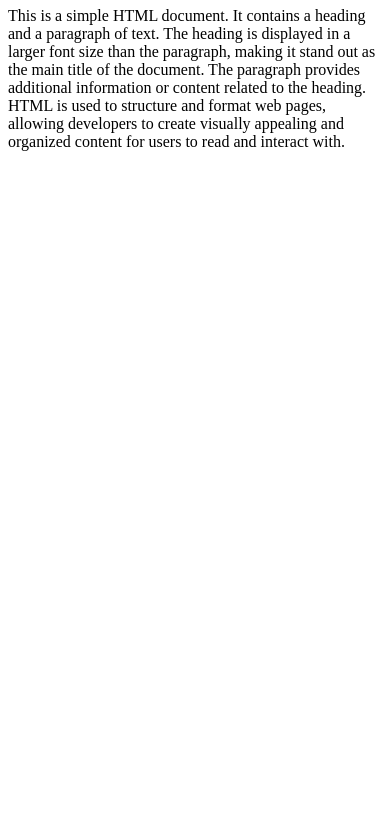
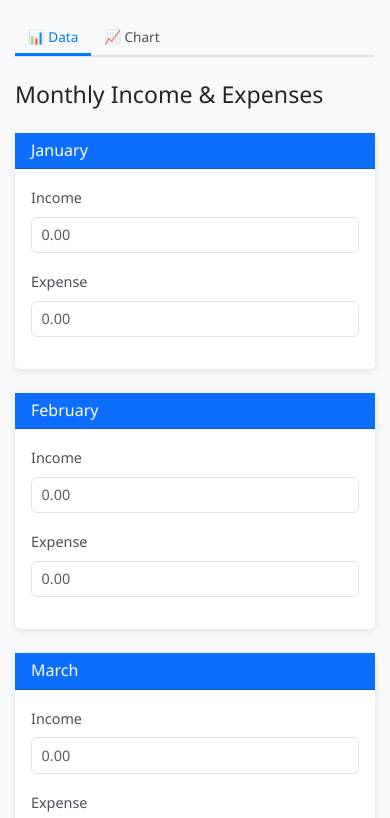
Before and after one commit to sheikhsaba/poc-bucks2bar, a website: page index.html in a window 390 px wide. Shown: the part 73-891 px from the top of the page. Before the commit the page ends 844 px from the top, so only its background shows below. Drawn offline with nearby package versions, Linux system fonts and the light colour scheme.

Commit message:
create the UI

```diff
--- /dev/null
+++ b/css/style.css
@@ -0,0 +1,173 @@
+/* General Styling */
+body {
+    background-color: #f8f9fa;
+    font-family: 'Segoe UI', Tahoma, Geneva, Verdana, sans-serif;
+}
+
+.container {
+    max-width: 1200px;
+}
+
+/* Navbar */
+.navbar {
+    box-shadow: 0 2px 4px rgba(0, 0, 0, 0.1);
+    margin-bottom: 30px;
+}
+
+.navbar-brand {
+    font-size: 1.5rem;
+    font-weight: 600;
+}
+
+/* Tabs */
+.nav-tabs {
+    border-bottom: 2px solid #dee2e6;
+}
+
+.nav-tabs .nav-link {
+    color: #495057;
+    border: none;
+    border-bottom: 3px solid transparent;
+    padding: 0.75rem 1.5rem;
+    font-weight: 500;
+    transition: all 0.3s ease;
+}
+
+.nav-tabs .nav-link:hover {
+    color: #007bff;
+    border-bottom-color: #007bff;
+}
+
+.nav-tabs .nav-link.active {
+    color: #007bff;
+    background-color: transparent;
+    border-color: transparent;
+    border-bottom-color: #007bff;
+}
+
+/* Cards - Month Input Sections */
+.card {
+    box-shadow: 0 2px 8px rgba(0, 0, 0, 0.1);
+    border: none;
+    transition: transform 0.2s ease, box-shadow 0.2s ease;
+}
+
+.card:hover {
+    transform: translateY(-5px);
+    box-shadow: 0 4px 12px rgba(0, 0, 0, 0.15);
+}
+
+.card-header {
+    border-radius: 0 !important;
+    font-weight: 600;
+}
+
+.card-body {
+    padding: 1.25rem;
+}
+
+/* Form Inputs */
+.form-control {
+    border-radius: 0.375rem;
+    border: 1px solid #dee2e6;
+    padding: 0.5rem 0.75rem;
+    font-size: 0.95rem;
+    transition: border-color 0.15s ease-in-out, box-shadow 0.15s ease-in-out;
+}
+
+.form-control:focus {
+    border-color: #80bdff;
+    box-shadow: 0 0 0 0.2rem rgba(0, 123, 255, 0.25);
+}
+
+.form-label {
+    font-weight: 500;
+    margin-bottom: 0.5rem;
+    color: #495057;
+}
+
+/* Chart Container */
+.chart-container {
+    position: relative;
+    width: 100%;
+    height: auto;
+    padding: 20px;
+    background: white;
+    border-radius: 8px;
+    box-shadow: 0 2px 8px rgba(0, 0, 0, 0.1);
+}
+
+.chart-container canvas {
+    max-height: 400px;
+}
+
+/* Tab Panes */
+.tab-pane {
+    animation: fadeIn 0.3s ease-in;
+}
+
+@keyframes fadeIn {
+    from {
+        opacity: 0;
+    }
+    to {
+        opacity: 1;
+    }
+}
+
+/* Responsive adjustments */
+@media (max-width: 768px) {
+    .navbar-brand {
+        font-size: 1.25rem;
+    }
+
+    .nav-tabs .nav-link {
+        padding: 0.5rem 1rem;
+        font-size: 0.9rem;
+    }
+
+    .container {
+        padding-left: 15px;
+        padding-right: 15px;
+    }
+
+    .chart-container {
+        padding: 10px;
+    }
+
+    .chart-container canvas {
+        max-height: 300px;
+    }
+}
+
+@media (max-width: 576px) {
+    .navbar-brand {
+        font-size: 1rem;
+    }
+
+    .nav-tabs .nav-link {
+        padding: 0.4rem 0.8rem;
+        font-size: 0.85rem;
+    }
+
+    .card-body {
+        padding: 1rem;
+    }
+
+    .card-header h5 {
+        font-size: 1rem;
+    }
+
+    .form-label {
+        font-size: 0.9rem;
+    }
+
+    .form-control {
+        font-size: 0.9rem;
+        padding: 0.4rem 0.6rem;
+    }
+
+    .chart-container canvas {
+        max-height: 250px;
+    }
+}
--- a/index.html
+++ b/index.html
@@ -3,10 +3,62 @@
 <head>
     <meta charset="UTF-8">
     <meta name="viewport" content="width=device-width, initial-scale=1.0">
-    <title>Document</title>
+    <title>Bucks2Bar - Income & Expense Tracker</title>
+    <!-- Bootstrap CDN -->
+    <link href="https://cdn.jsdelivr.net/npm/bootstrap@5.3.2/dist/css/bootstrap.min.css" rel="stylesheet">
+    <!-- Custom CSS -->
+    <link rel="stylesheet" href="css/style.css">
 </head>
 <body>
-    <h1>hello world</h1>
-    <p>This is a simple HTML document. It contains a heading and a paragraph of text. The heading is displayed in a larger font size than the paragraph, making it stand out as the main title of the document. The paragraph provides additional information or content related to the heading. HTML is used to structure and format web pages, allowing developers to create visually appealing and organized content for users to read and interact with.</p>
+    <!-- Navbar -->
+    <nav class="navbar navbar-dark bg-dark">
+        <div class="container-fluid">
+            <span class="navbar-brand mb-0 h1">💰 Bucks2Bar</span>
+        </div>
+    </nav>
+
+    <!-- Main Container -->
+    <div class="container mt-5">
+        <!-- Tab Navigation -->
+        <ul class="nav nav-tabs mb-4" id="mainTabs" role="tablist">
+            <li class="nav-item" role="presentation">
+                <button class="nav-link active" id="data-tab" data-bs-toggle="tab" data-bs-target="#dataPanel" type="button" role="tab" aria-controls="dataPanel" aria-selected="true">
+                    📊 Data
+                </button>
+            </li>
+            <li class="nav-item" role="presentation">
+                <button class="nav-link" id="chart-tab" data-bs-toggle="tab" data-bs-target="#chartPanel" type="button" role="tab" aria-controls="chartPanel" aria-selected="false">
+                    📈 Chart
+                </button>
+            </li>
+        </ul>
+
+        <!-- Tab Content -->
+        <div class="tab-content" id="mainTabContent">
+            <!-- Data Tab -->
+            <div class="tab-pane fade show active" id="dataPanel" role="tabpanel" aria-labelledby="data-tab">
+                <h3 class="mb-4">Monthly Income & Expenses</h3>
+                <div class="row" id="monthlyInputs"></div>
+            </div>
+
+            <!-- Chart Tab -->
+            <div class="tab-pane fade" id="chartPanel" role="tabpanel" aria-labelledby="chart-tab">
+                <h3 class="mb-4">Income vs Expenses Chart</h3>
+                <div class="chart-container">
+                    <canvas id="incomeExpenseChart"></canvas>
+                </div>
+            </div>
+        </div>
+    </div>
+
+    <!-- Bootstrap JS -->
+    <script src="https://cdn.jsdelivr.net/npm/bootstrap@5.3.2/dist/js/bootstrap.bundle.min.js"></script>
+    <!-- Chart.js CDN -->
+    <script src="https://cdn.jsdelivr.net/npm/chart.js@4.4.0/dist/chart.umd.min.js"></script>
+
+    <!-- Custom Scripts -->
+    <script src="js/form-handler.js"></script>
+    <script src="js/chart.js"></script>
+    <script src="js/tab-manager.js"></script>
 </body>
 </html>
--- /dev/null
+++ b/js/chart.js
@@ -0,0 +1,115 @@
+// Chart instance
+let incomeExpenseChart = null;
+
+// Month names for chart labels
+const monthLabels = [
+    'Jan', 'Feb', 'Mar', 'Apr', 'May', 'Jun',
+    'Jul', 'Aug', 'Sep', 'Oct', 'Nov', 'Dec'
+];
+
+// Initialize chart
+function initializeChart() {
+    const ctx = document.getElementById('incomeExpenseChart');
+
+    if (!ctx) {
+        console.error('Canvas element not found');
+        return;
+    }
+
+    // Get initial data
+    const data = prepareChartData();
+
+    incomeExpenseChart = new Chart(ctx, {
+        type: 'bar',
+        data: {
+            labels: monthLabels,
+            datasets: [
+                {
+                    label: 'Income',
+                    data: data.income,
+                    backgroundColor: 'rgba(75, 192, 192, 0.8)',
+                    borderColor: 'rgba(75, 192, 192, 1)',
+                    borderWidth: 1,
+                    borderRadius: 5
+                },
+                {
+                    label: 'Expenses',
+                    data: data.expenses,
+                    backgroundColor: 'rgba(255, 99, 132, 0.8)',
+                    borderColor: 'rgba(255, 99, 132, 1)',
+                    borderWidth: 1,
+                    borderRadius: 5
+                }
+            ]
+        },
+        options: {
+            responsive: true,
+            maintainAspectRatio: true,
+            plugins: {
+                legend: {
+                    position: 'top',
+                },
+                title: {
+                    display: true,
+                    text: 'Monthly Income vs Expenses'
+                }
+            },
+            scales: {
+                y: {
+                    beginAtZero: true,
+                    title: {
+                        display: true,
+                        text: 'Amount ($)'
+                    }
+                },
+                x: {
+                    title: {
+                        display: true,
+                        text: 'Month'
+                    }
+                }
+            }
+        }
+    });
+}
+
+// Prepare data for chart from form inputs
+function prepareChartData() {
+    const data = getMonthlyData();
+    const incomeData = [];
+    const expenseData = [];
+
+    const months = [
+        'January', 'February', 'March', 'April', 'May', 'June',
+        'July', 'August', 'September', 'October', 'November', 'December'
+    ];
+
+    months.forEach(month => {
+        incomeData.push(data[month] ? data[month].income : 0);
+        expenseData.push(data[month] ? data[month].expense : 0);
+    });
+
+    return {
+        income: incomeData,
+        expenses: expenseData
+    };
+}
+
+// Update chart with new data
+function updateChart() {
+    if (!incomeExpenseChart) {
+        initializeChart();
+        return;
+    }
+
+    const data = prepareChartData();
+    incomeExpenseChart.data.datasets[0].data = data.income;
+    incomeExpenseChart.data.datasets[1].data = data.expenses;
+    incomeExpenseChart.update();
+}
+
+// Listen for data changes and update chart
+document.addEventListener('dataChanged', updateChart);
+
+// Initialize chart when page loads
+document.addEventListener('DOMContentLoaded', initializeChart);
--- /dev/null
+++ b/js/form-handler.js
@@ -0,0 +1,98 @@
+// Month names
+const months = [
+    'January', 'February', 'March', 'April', 'May', 'June',
+    'July', 'August', 'September', 'October', 'November', 'December'
+];
+
+// Store all input values
+const monthlyData = {};
+
+// Initialize form inputs
+function initializeFormInputs() {
+    const container = document.getElementById('monthlyInputs');
+
+    months.forEach((month, index) => {
+        monthlyData[month] = { income: 0, expense: 0 };
+
+        const col = document.createElement('div');
+        col.className = 'col-md-6 col-lg-4 mb-4';
+
+        col.innerHTML = `
+            <div class="card h-100">
+                <div class="card-header bg-primary text-white">
+                    <h5 class="card-title mb-0">${month}</h5>
+                </div>
+                <div class="card-body">
+                    <div class="mb-3">
+                        <label for="income-${index}" class="form-label">Income</label>
+                        <input
+                            type="number"
+                            class="form-control income-input"
+                            id="income-${index}"
+                            data-month="${month}"
+                            placeholder="0.00"
+                            min="0"
+                            step="0.01"
+                        >
+                    </div>
+                    <div class="mb-3">
+                        <label for="expense-${index}" class="form-label">Expense</label>
+                        <input
+                            type="number"
+                            class="form-control expense-input"
+                            id="expense-${index}"
+                            data-month="${month}"
+                            placeholder="0.00"
+                            min="0"
+                            step="0.01"
+                        >
+                    </div>
+                </div>
+            </div>
+        `;
+
+        container.appendChild(col);
+    });
+
+    // Add event listeners to all inputs
+    addInputEventListeners();
+}
+
+// Add event listeners to capture input changes
+function addInputEventListeners() {
+    // Income inputs
+    document.querySelectorAll('.income-input').forEach(input => {
+        input.addEventListener('change', handleInputChange);
+        input.addEventListener('blur', handleInputChange);
+    });
+
+    // Expense inputs
+    document.querySelectorAll('.expense-input').forEach(input => {
+        input.addEventListener('change', handleInputChange);
+        input.addEventListener('blur', handleInputChange);
+    });
+}
+
+// Handle input value changes
+function handleInputChange(event) {
+    const input = event.target;
+    const month = input.dataset.month;
+    const value = parseFloat(input.value) || 0;
+
+    if (input.classList.contains('income-input')) {
+        monthlyData[month].income = value;
+    } else if (input.classList.contains('expense-input')) {
+        monthlyData[month].expense = value;
+    }
+
+    // Dispatch custom event so chart knows to update
+    document.dispatchEvent(new CustomEvent('dataChanged'));
+}
+
+// Get all monthly data
+function getMonthlyData() {
+    return monthlyData;
+}
+
+// Initialize on page load
+document.addEventListener('DOMContentLoaded', initializeFormInputs);
```
Also changed, not shown: js/tab-manager.js (added, +13 -0 lines), package.json (added, +16 -0 lines).
